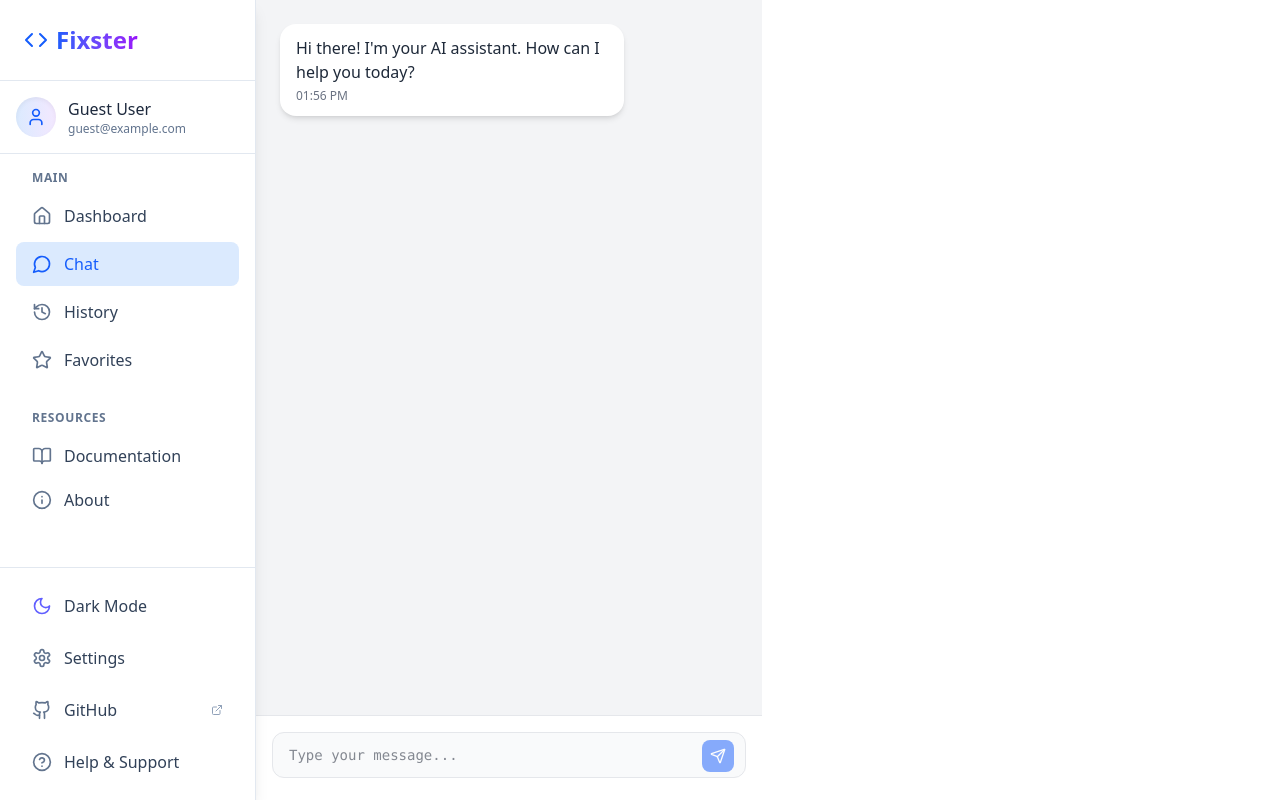
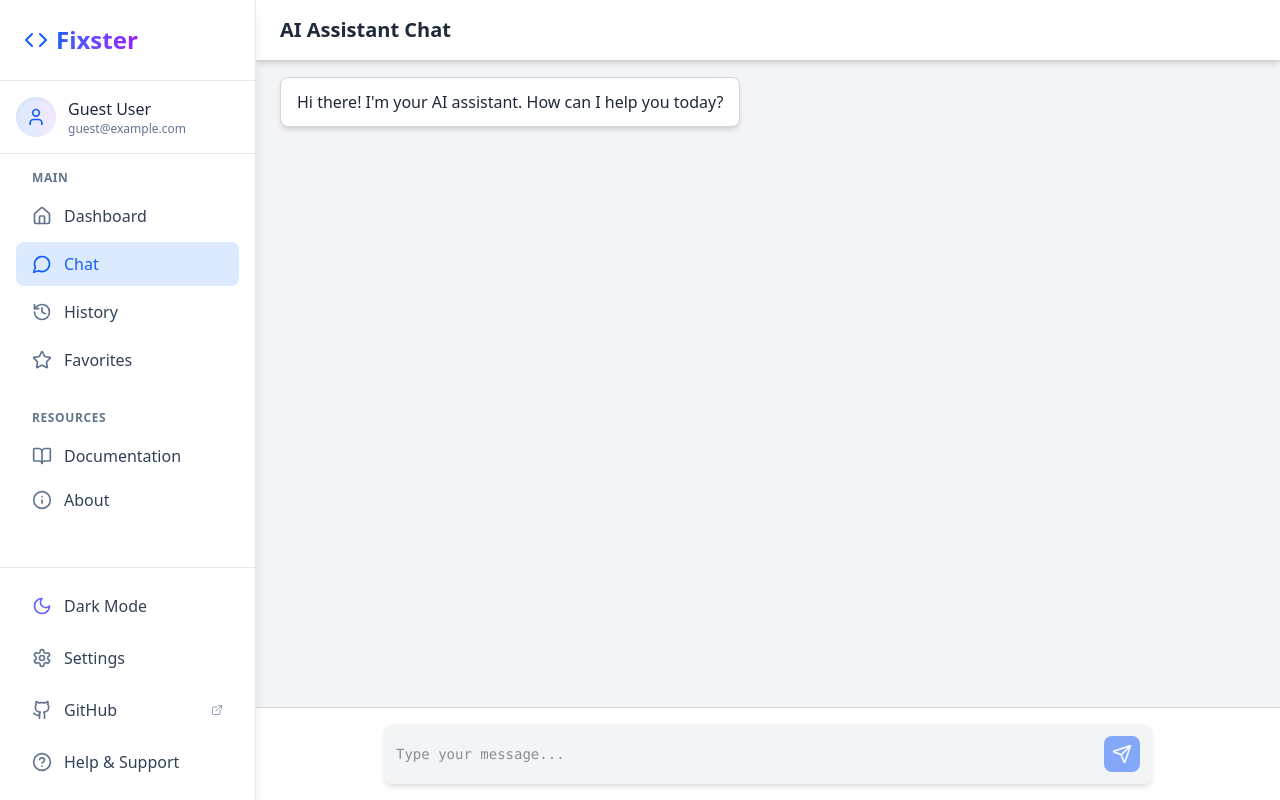
Before and after one commit to GitDaksh/fixster, a Next.js app: page /chat in a window 1280 px wide. Built offline with nearby package versions, Linux system fonts and the light colour scheme.

Commit message:
improve resp for chatPage

```diff
--- a/src/app/chat/page.tsx
+++ b/src/app/chat/page.tsx
@@ -1,7 +1,7 @@
 "use client";
 
 import { useState, useRef, useEffect } from "react";
-import { Send, ArrowDown, Copy, Check } from "lucide-react";
+import { Send } from "lucide-react";
 import ReactMarkdown from 'react-markdown';
 import Sidebar from "../components/Sidebar";
 
@@ -16,7 +16,6 @@ export default function ChatPage() {
   const [input, setInput] = useState("");
   const [loading, setLoading] = useState(false);
   const messagesEndRef = useRef<HTMLDivElement>(null);
-  const [isCopied, setIsCopied] = useState<Record<number, boolean>>({});
   const [showScrollButton, setShowScrollButton] = useState(false);
   const messagesContainerRef = useRef<HTMLDivElement>(null);
 
@@ -103,56 +102,25 @@ export default function ChatPage() {
     }
   };
 
-  const copyToClipboard = (text: string, index: number) => {
-    navigator.clipboard.writeText(text);
-    setIsCopied({ ...isCopied, [index]: true });
-    setTimeout(() => {
-      setIsCopied({ ...isCopied, [index]: false });
-    }, 2000);
-  };
-
-  const formatTimestamp = (date: Date) => {
-    return date.toLocaleTimeString([], { hour: '2-digit', minute: '2-digit' });
-  };
-
   return (
-    <div className="flex h-screen bg-gray-100 dark:bg-gray-900">
+    <div className="flex h-screen w-screen bg-gray-100 dark:bg-gray-900">
       <Sidebar />
 
       <div className="flex-1 flex flex-col h-full overflow-hidden">
-        <div
-          ref={messagesContainerRef}
-          className="flex-1 overflow-y-auto p-4 md:p-6"
-        >
-          <div className="max-w-3xl mx-auto space-y-6">
+        <div className="border-b border-gray-300 dark:border-gray-700 bg-white dark:bg-gray-800 py-4 px-6 shadow-md">
+          <h1 className="text-xl font-bold text-gray-800 dark:text-white">AI Assistant Chat</h1>
+        </div>
+
+        <div ref={messagesContainerRef} className="flex-1 overflow-y-auto px-6 py-4 space-y-4">
           {messages.map((msg, index) => (
-              <div
-                key={index}
-                className={`flex ${msg.sender === "user" ? "justify-end" : "justify-start"}`}
-              >
-                <div
-                  className={`group relative max-w-[85%] md:max-w-[75%] px-4 py-3 rounded-2xl ${
+            <div key={index} className={`flex ${msg.sender === "user" ? "justify-end" : "justify-start"}`}>
+              <div className={`px-4 py-3 rounded-lg max-w-[75%] shadow-md ${
                 msg.sender === "user"
-                      ? "bg-blue-600 text-white"
-                      : "bg-white dark:bg-gray-800 text-gray-800 dark:text-gray-200 shadow-md"
-                  }`}
-                >
-                  {msg.sender === "assistant" && (
-                    <button
-                      onClick={() => copyToClipboard(msg.text, index)}
-                      className="absolute -right-3 -top-3 bg-white dark:bg-gray-700 p-1 rounded-full shadow-md opacity-0 group-hover:opacity-100 transition-opacity"
-                      aria-label="Copy message"
-                    >
-                      {isCopied[index] ? (
-                        <Check className="h-3.5 w-3.5 text-green-500" />
-                      ) : (
-                        <Copy className="h-3.5 w-3.5 text-gray-500 dark:text-gray-400" />
-                      )}
-                    </button>
-                  )}
-
+                  ? "bg-blue-500 text-white"
+                  : "bg-white dark:bg-gray-800 text-gray-800 dark:text-gray-200 border border-gray-300 dark:border-gray-700"
+              }`}>
                 {msg.sender === "assistant" ? (
-                    <div className="prose prose-sm dark:prose-invert max-w-none">
+                  <div className="prose dark:prose-invert">
                     <ReactMarkdown>
                       {msg.text}
                     </ReactMarkdown>
@@ -160,61 +128,29 @@ export default function ChatPage() {
                 ) : (
                   <div className="whitespace-pre-wrap break-words">{msg.text}</div>
                 )}
-
-                  <div className={`text-xs mt-1 ${
-                    msg.sender === "user"
-                      ? "text-blue-100"
-                      : "text-gray-500 dark:text-gray-400"
-                  }`}>
-                    {formatTimestamp(msg.timestamp)}
-                  </div>
               </div>
             </div>
           ))}
-
-            {loading && (
-              <div className="flex justify-start">
-                <div className="bg-white dark:bg-gray-800 px-4 py-3 rounded-2xl shadow-md">
-                  <div className="flex space-x-2">
-                    <div className="w-2 h-2 rounded-full bg-gray-400 animate-bounce"></div>
-                    <div className="w-2 h-2 rounded-full bg-gray-400 animate-bounce" style={{ animationDelay: '0.2s' }}></div>
-                    <div className="w-2 h-2 rounded-full bg-gray-400 animate-bounce" style={{ animationDelay: '0.4s' }}></div>
-                  </div>
-                </div>
-              </div>
-            )}
-
           <div ref={messagesEndRef} />
         </div>
-        </div>
 
-        {showScrollButton && (
-          <button
-            onClick={scrollToBottom}
-            className="absolute bottom-24 right-6 bg-gray-200 dark:bg-gray-700 p-2 rounded-full shadow-lg opacity-75 hover:opacity-100 transition-opacity"
-            aria-label="Scroll to bottom"
-          >
-            <ArrowDown className="w-5 h-5 text-gray-600 dark:text-gray-300" />
-          </button>
-        )}
-
-        <div className="border-t border-gray-200 dark:border-gray-700 p-4 bg-white dark:bg-gray-800">
-          <div className="max-w-3xl mx-auto relative">
+        <div className="border-t border-gray-300 dark:border-gray-700 p-4 bg-white dark:bg-gray-800">
+          <div className="max-w-3xl mx-auto flex items-center bg-gray-100 dark:bg-gray-700 p-3 rounded-lg shadow-md">
             <textarea
               value={input}
               onChange={handleInputChange}
               onKeyDown={handleKeyDown}
-              className="w-full pl-4 pr-12 py-3 border rounded-xl bg-gray-50 dark:bg-gray-700 border-gray-200 dark:border-gray-600 focus:outline-none focus:ring-2 focus:ring-blue-500 focus:border-transparent resize-none overflow-hidden min-h-[40px] max-h-36"
+              className="flex-1 bg-transparent outline-none text-gray-800 dark:text-gray-200 resize-none"
               placeholder="Type your message..."
               rows={1}
               disabled={loading}
-            ></textarea>
+            />
             <button
               onClick={sendMessage}
-              className="absolute right-3 bottom-3 p-2 bg-blue-600 text-white rounded-lg hover:bg-blue-700 focus:outline-none disabled:opacity-50 disabled:cursor-not-allowed"
+              className="ml-3 bg-blue-600 text-white p-2 rounded-lg hover:bg-blue-700 disabled:opacity-50"
               disabled={loading || !input.trim()}
             >
-              <Send className="w-4 h-4" />
+              <Send className="w-5 h-5" />
             </button>
           </div>
         </div>
--- a/src/app/dashboard/page.tsx
+++ b/src/app/dashboard/page.tsx
@@ -3,6 +3,7 @@ import { useState, useEffect } from "react";
 import Sidebar from "../components/Sidebar";
 import ThemeToggle from "../components/ThemeToggle";
 import HistoryPanel from "../components/HistoryPanel";
+import ReactMarkdown from 'react-markdown';
 
 export default function Dashboard() {
   const [code, setCode] = useState("");
@@ -33,11 +34,7 @@ export default function Dashboard() {
         body: JSON.stringify({ code }),
       });
       const data = await response.json();
-      const formattedOutput = data.output
-        .replace(/[*#]+/g, "")
-        .replace(/\n\s*\n/g, "\n")
-        .trim();
-      setOutput(formattedOutput || "No useful output. Please check your code.");
+      setOutput(data.output || "No useful output. Please check your code.");
       saveToHistory(code);
     } catch {
       setOutput("Something went wrong. Please try again.");
@@ -47,10 +44,8 @@ export default function Dashboard() {
 
   return (
     <div className="flex w-full min-h-screen bg-slate-50 dark:bg-slate-900 text-slate-800 dark:text-slate-200">
-      {/* Sidebar */}
       <Sidebar />
 
-      {/* Main Content */}
       <div className="flex-1 overflow-y-auto">
         <div className="max-w-4xl mx-auto px-6 py-8 space-y-6">
           <div className="flex justify-between items-center">
@@ -60,7 +55,6 @@ export default function Dashboard() {
             <ThemeToggle />
           </div>
 
-          {/* Code Input */}
           <div className="rounded-xl shadow-lg border border-slate-200 dark:border-slate-700 overflow-hidden transition-all duration-200 hover:shadow-xl">
             <div className="px-4 py-3 bg-slate-100 dark:bg-slate-800 border-b border-slate-200 dark:border-slate-700 flex justify-between items-center">
               <div className="flex space-x-2">
@@ -79,7 +73,6 @@ export default function Dashboard() {
             />
           </div>
 
-          {/* Analyze Button */}
           <button
             className="w-full py-4 bg-gradient-to-r from-blue-500 to-purple-600 text-white rounded-xl font-semibold text-lg transition-all duration-300 hover:from-blue-600 hover:to-purple-700 hover:shadow-lg hover:shadow-blue-500/20 active:scale-98 disabled:opacity-70 disabled:cursor-not-allowed disabled:hover:shadow-none"
             onClick={handleAnalyze}
@@ -96,7 +89,6 @@ export default function Dashboard() {
             ) : "Analyze Code"}
           </button>
 
-          {/* Output Section */}
           {output && (
             <div className="rounded-xl shadow-lg border border-slate-200 dark:border-slate-700 overflow-hidden transition-all duration-200 hover:shadow-xl">
               <div className="px-4 py-3 bg-slate-100 dark:bg-slate-800 border-b border-slate-200 dark:border-slate-700 flex items-center">
@@ -104,15 +96,17 @@ export default function Dashboard() {
                 <h2 className="text-lg font-semibold text-slate-800 dark:text-white">Analysis Results</h2>
               </div>
               <div className="p-5">
-                <pre className="text-sm font-mono whitespace-pre-wrap text-slate-800 dark:text-slate-200 bg-slate-50 dark:bg-slate-900 p-4 rounded-lg overflow-auto max-h-96">{output}</pre>
+                <div className="prose prose-slate dark:prose-invert prose-code:bg-slate-100 dark:prose-code:bg-slate-800 prose-headings:border-b prose-headings:border-slate-200 dark:prose-headings:border-slate-700 prose-headings:pb-2 prose-headings:mb-4 prose-h2:text-lg prose-h2:font-semibold prose-headings:text-slate-800 dark:prose-headings:text-white max-w-none">
+                  <ReactMarkdown>
+                    {output}
+                  </ReactMarkdown>
+                </div>
               </div>
             </div>
           )}
 
-          {/* History Panel */}
           <HistoryPanel history={history} setCode={setCode} />
 
-          {/* Recent Projects */}
           <div className="rounded-xl shadow-lg border border-slate-200 dark:border-slate-700 overflow-hidden transition-all duration-200 hover:shadow-xl">
             <div className="px-4 py-3 bg-slate-100 dark:bg-slate-800 border-b border-slate-200 dark:border-slate-700 flex items-center">
               <h2 className="text-lg font-semibold text-slate-800 dark:text-white">Recent Projects</h2>
@@ -137,7 +131,7 @@ export default function Dashboard() {
           </div>
 
           <div className="text-center text-slate-500 dark:text-slate-400 text-sm py-6">
-            Powered by OpenAI • Built with Next.js & Tailwind CSS
+            Powered by Gemini • Built with Next.js & Tailwind CSS
           </div>
         </div>
       </div>
```
Lines whose indentation alone changed are shown as unchanged.
